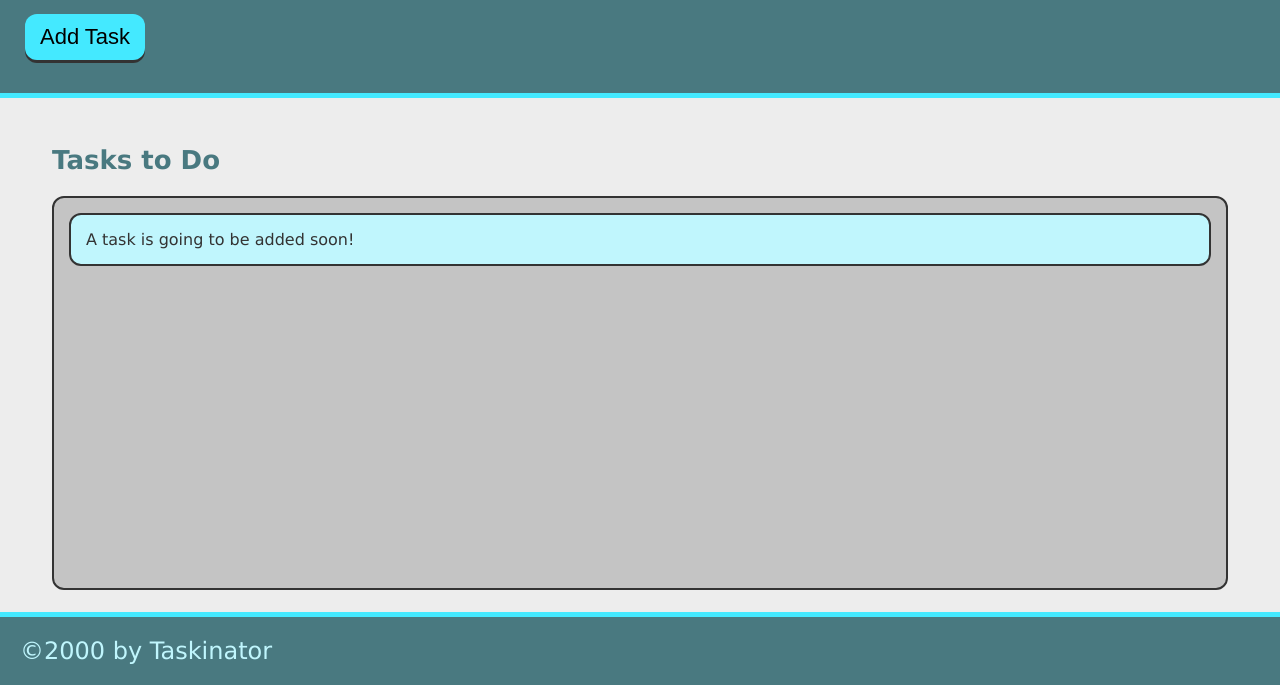
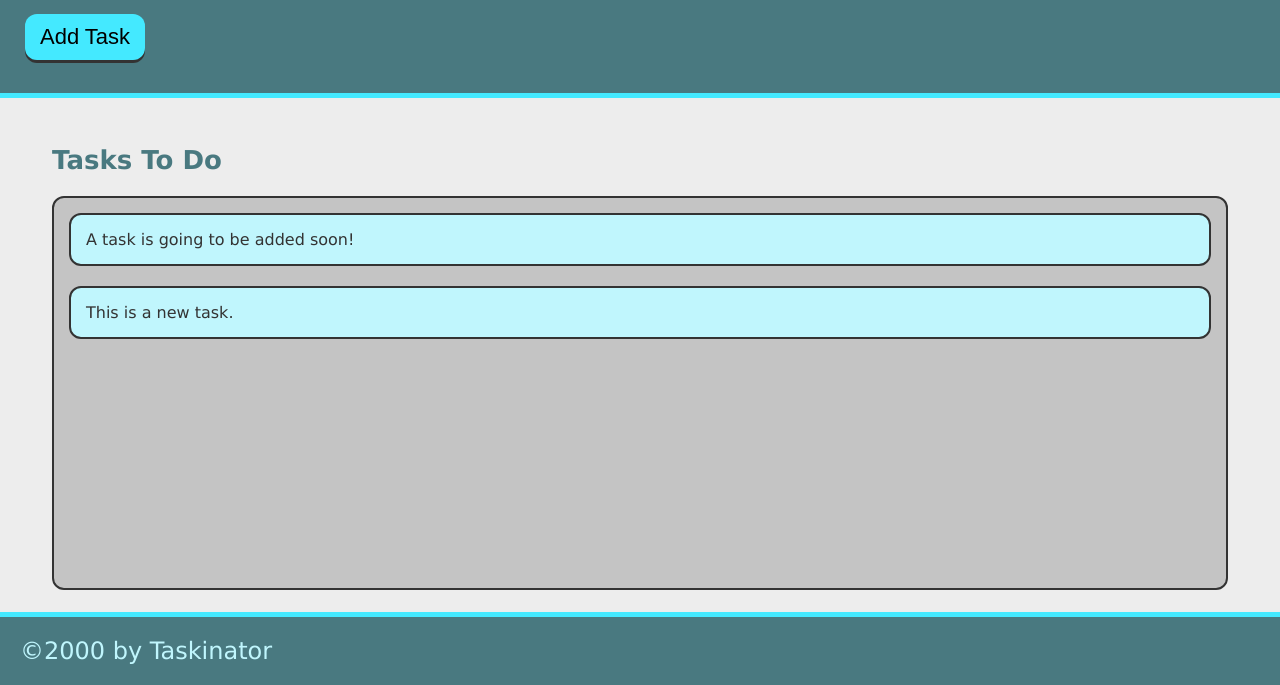
Before and after one commit to cmerrym1/taskinator, a plain HTML site: page index.html in a window 1280 px wide. Both pictures are taken after a click on the button "Add Task". Shown: the part 115-800 px from the top of the page. Drawn offline with Linux system fonts and the light colour scheme.

Commit message:
add ability to add task

```diff
--- a/assets/js/script.js
+++ b/assets/js/script.js
@@ -0,0 +1,11 @@
+var buttonEl = document.querySelector("#save-task");
+var tasksToDoEl = document.querySelector("#tasks-to-do");
+
+var createTaskHandler = function() {
+    var listItemEl = document.createElement("li");
+    listItemEl.className = "task-item";
+    listItemEl.textContent = "This is a new task.";
+    tasksToDoEl.appendChild(listItemEl);
+  }
+
+buttonEl.addEventListener("click", createTaskHandler);
--- a/index.html
+++ b/index.html
@@ -15,28 +15,25 @@
         <p>
             Click the button below to add a new task!
         </p>
-        <button class="btn">Add Task</button>
+        <button class="btn" id="save-task">Add Task</button>
     </header>
 
     <!-- main -->
     <main class="page-content">
         <section class="task-list-wrapper">
-            <h2 class="list-title">Tasks to Do</h2>
-            <ul class="task-list">
+            <h2 class="list-title">Tasks To Do</h2>
+            <ul class="task-list" id="tasks-to-do">
                 <li class="task-item">A task is going to be added soon!</li>
             </ul>
         </section>
     </main>
-
-
-
 
     <!-- footer -->
     <footer>
         &copy;2000 by Taskinator
     </footer>
 
-    <script src=".assests/js/script.js"></script>
+    <script src="./assets/js/script.js"></script>
 </body>
 
 </html>
```
